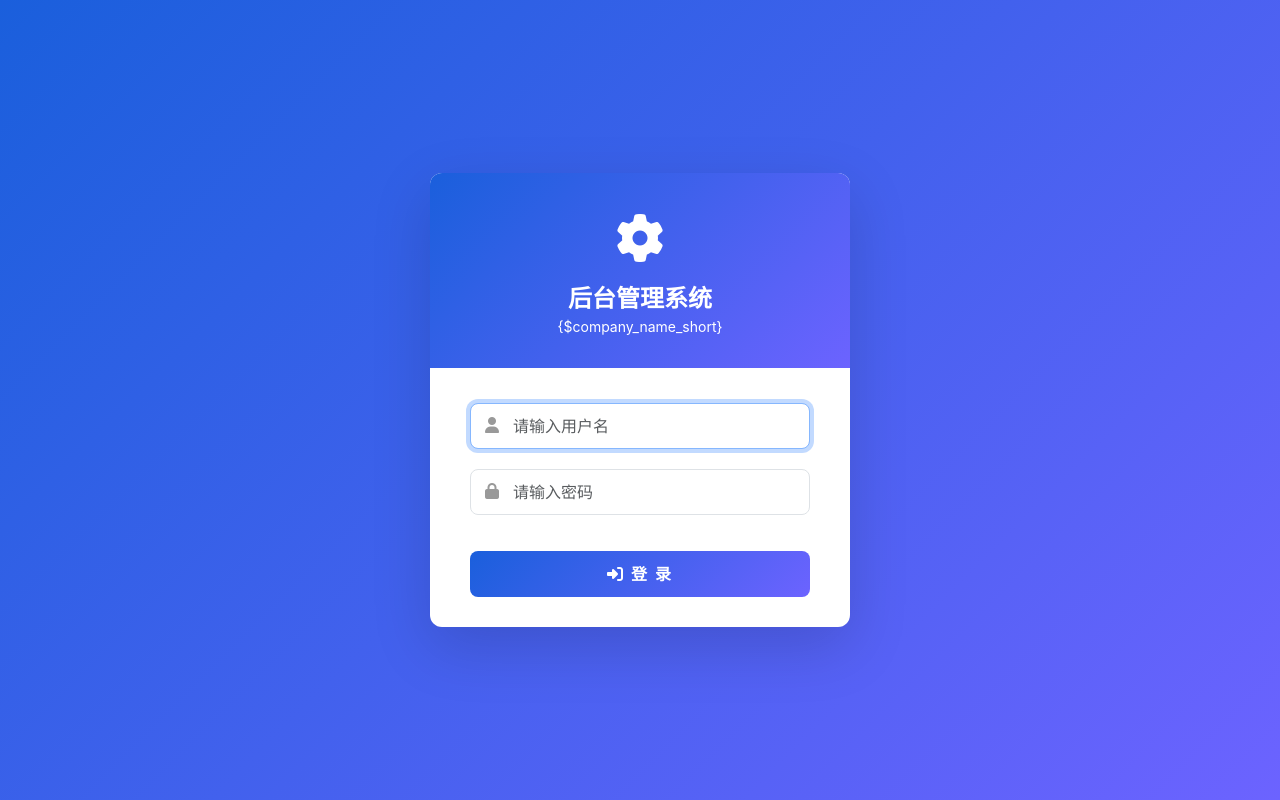
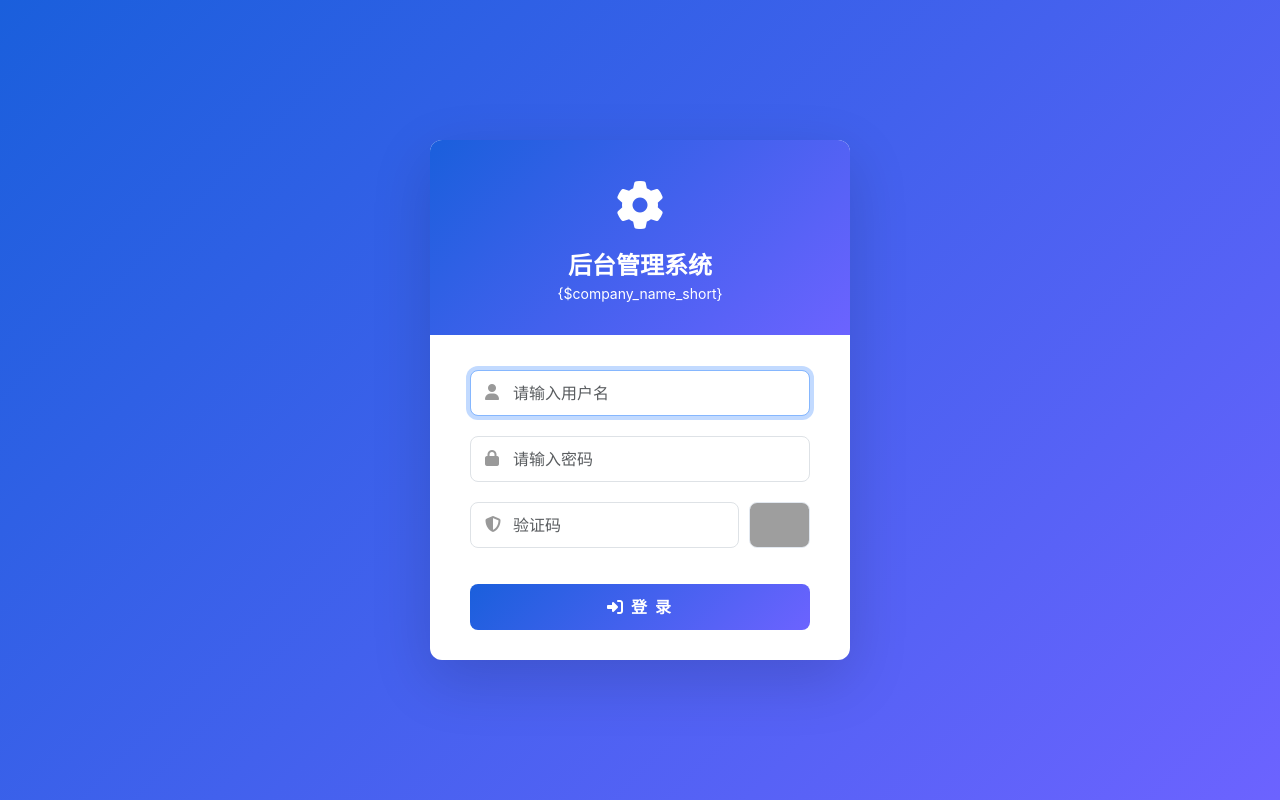
Before and after one commit to LyLme/lylme_wOne, a PHP site: page /view/admin/login/index.html in a window 1280 px wide. Run offline with PHP 8.4, Linux system fonts and the light colour scheme; grey boxes are pictures that could not be loaded.

Commit message:
后台登录加入验证码

```diff
--- a/route/app.php
+++ b/route/app.php
@@ -77,6 +77,7 @@ Route::group($adminPath, function () {
     Route::get('login', 'admin.Login/index')->name('admin_login');
     Route::post('login', 'admin.Login/doLogin')->name('admin_dologin');
     Route::get('logout', 'admin.Login/logout')->name('admin_logout');
+    Route::get('captcha', 'admin.Login/captcha')->name('admin_captcha');
 
     // 后台首页：访问 /admin 或 /admin/ 自动跳转到 /admin/index
     Route::get('/', function() {
--- a/view/admin/login/index.html
+++ b/view/admin/login/index.html
@@ -72,6 +72,20 @@
         .login-body .btn-login:hover {
             opacity: .9;
         }
+        .input-icon.captcha-row {
+            display: flex;
+            gap: 10px;
+        }
+        .input-icon.captcha-row input {
+            flex: 1;
+            padding-left: 42px;
+        }
+        .captcha-img {
+            height: 46px;
+            border-radius: 8px;
+            cursor: pointer;
+            border: 1px solid #e2e8f0;
+        }
         .alert-msg {
             display: none;
             margin-bottom: 15px;
@@ -101,6 +115,12 @@
             <div class="input-icon">
                 <i class="fa fa-lock"></i>
                 <input type="password" class="form-control" name="password" placeholder="请输入密码" required>
+            </div>
+
+            <div class="input-icon captcha-row">
+                <i class="fa fa-shield-alt"></i>
+                <input type="text" class="form-control" name="captcha" placeholder="验证码" maxlength="5" required autocomplete="off">
+                <img src="" class="captcha-img" id="captchaImg" alt="验证码" title="点击刷新验证码">
             </div>
 
             <button type="submit" class="btn btn-login mt-3" id="loginBtn">
@@ -134,6 +154,19 @@ $(document).ajaxComplete(function(event, jqXHR) {
 <script>var ADMIN_PATH = '/{$admin_path|default="admin"}';</script>
 <script>
 $(function () {
+    var captchaUrl = ADMIN_PATH + '/captcha';
+
+    // 初始化/刷新验证码
+    function refreshCaptcha() {
+        $('#captchaImg').attr('src', captchaUrl + '?' + Date.now());
+    }
+    refreshCaptcha();
+
+    // 点击验证码图片刷新
+    $('#captchaImg').on('click', function () {
+        refreshCaptcha();
+    });
+
     $('#loginForm').on('submit', function (e) {
         e.preventDefault();
         var $btn = $('#loginBtn');
@@ -152,11 +185,14 @@ $(function () {
                 } else {
                     $err.text(res.msg).slideDown();
                     $btn.prop('disabled', false).html('<i class="fa fa-sign-in-alt"></i> 登 录');
+                    // 登录失败刷新验证码
+                    refreshCaptcha();
                 }
             },
             error: function () {
                 $err.text('网络错误，请重试').slideDown();
                 $btn.prop('disabled', false).html('<i class="fa fa-sign-in-alt"></i> 登 录');
+                refreshCaptcha();
             }
         });
     });
```
Also changed, not shown: app/controller/admin/Login.php (+17 -0 lines).
